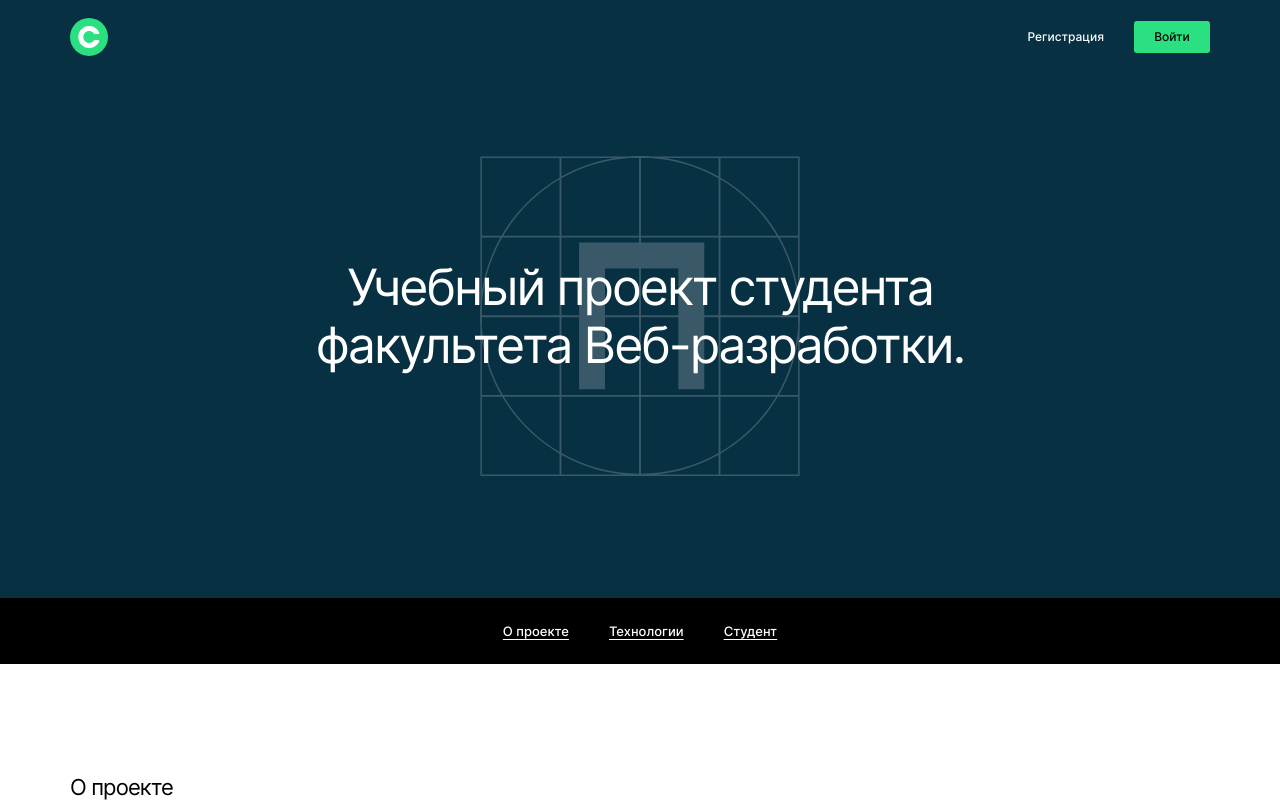
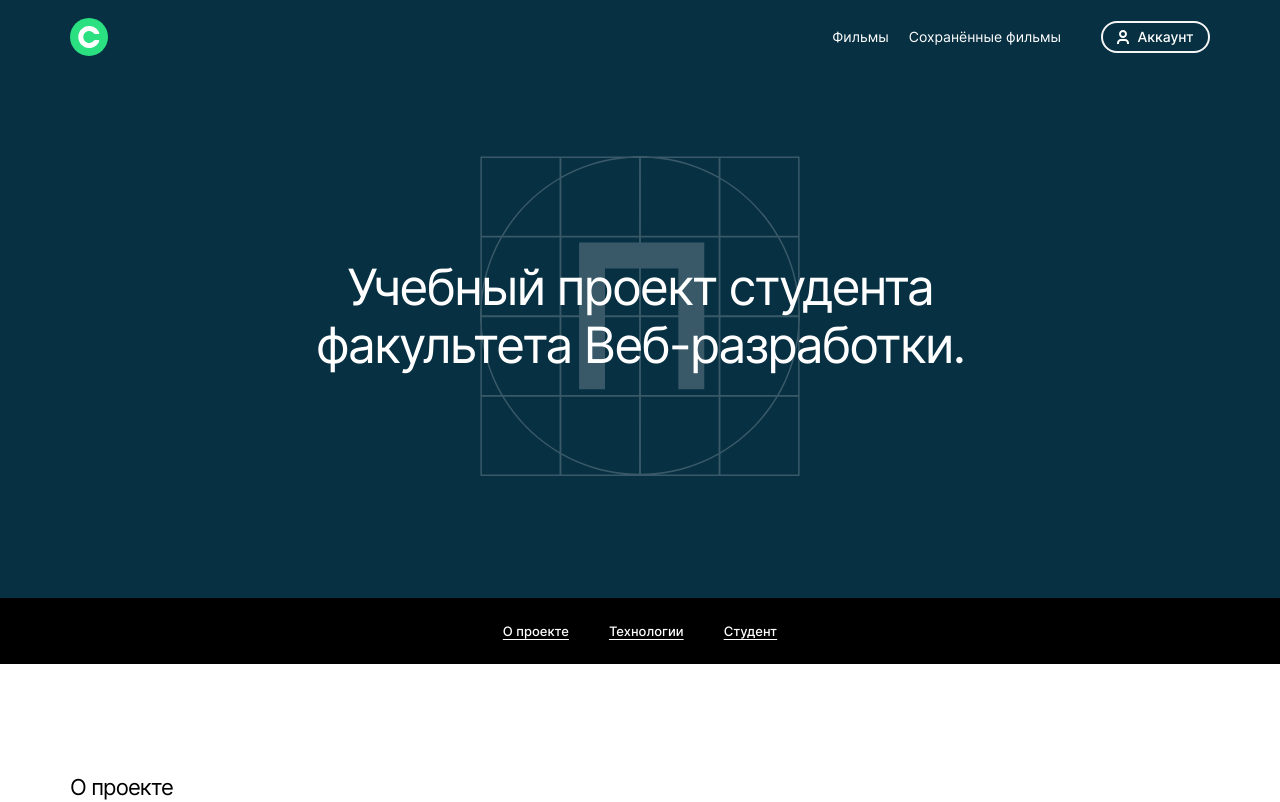
Before and after one commit to aumetros/movies-explorer-frontend, a React (Create React App) app: page / in a window 1280 px wide. Shown: the top 802 px of the page. Built offline with nearby package versions, Linux system fonts and the light colour scheme.

Commit message:
Реализовано меню главной страницы после логина

```diff
--- a/src/components/App/App.js
+++ b/src/components/App/App.js
@@ -53,7 +53,7 @@ function App() {
     <div className="app">
       <Layout>
         <Routes>
-          <Route path="/" element={<Main />} />
+          <Route path="/" element={<Main loggedIn={isLoggedIn} />} />
           <Route path="/signup" element={<Register onSubmit={handleRegisterSubmit} />} />
           <Route path="/signin" element={<Login onSubmit={handleLoginSubmit} />} />
           <Route path="/movies" element={<ProtectedRouteElement loggedIn={isLoggedIn} element={Movies} />} />
--- a/src/components/Header/Header.js
+++ b/src/components/Header/Header.js
@@ -2,7 +2,7 @@ import "./Header.css";
 import Navigation from "../Navigation/Navigation";
 import { Link } from "react-router-dom";
 
-function Header({ isMain }) {
+function Header({ isMain, loggedIn }) {
   return (
     <header
       className={`header ${
@@ -12,7 +12,7 @@ function Header({ isMain }) {
       <Link to="/" className="header__logo-link">
         <div className="header__logo"></div>
       </Link>
-      <Navigation isMain={isMain} />
+      <Navigation isMain={isMain} loggedIn={loggedIn} />
     </header>
   );
 }
--- a/src/components/Main/Main.js
+++ b/src/components/Main/Main.js
@@ -8,10 +8,10 @@ import AboutMe from "../AboutMe/AboutMe";
 import Portfolio from "../Portfolio/Portfolio";
 import Footer from "../Footer/Footer";
 
-function Main() {
+function Main({ loggedIn }) {
   return (
     <section className="main">
-      <Header isMain={true} />
+      <Header isMain={true} loggedIn={loggedIn} />
       <main>
         <Promo />
         <NavTab />
--- a/src/components/Navigation/Navigation.css
+++ b/src/components/Navigation/Navigation.css
@@ -9,6 +9,12 @@
   justify-content: space-between;
 }
 
+.navigation__links-container {
+  display: flex;
+  gap: 20px;
+  margin-right: 10px;
+}
+
 .navigation__link {
   text-decoration: none;
   color: #000000;
@@ -18,10 +24,40 @@
   line-height: 16px;
 }
 
+.navigation__link_type_main {
+  color: #ffffff;
+  font-size: 14px;
+  font-weight: 400;
+  line-height: 18px;
+}
+
 .navigation__link_type_movies {
   font-size: 13px;
   line-height: 18px;
   font-weight: 400;
+}
+
+.navigation__link_type_main-profile {
+  min-width: 109px;
+  min-height: 32px;
+  color: #ffffff;
+  border: 2px solid #F5F5F5;
+  border-radius: 20px;
+  box-sizing: border-box;
+  font-size: 14px;
+  display: flex;
+  justify-content: center;
+  align-items: center;
+  gap: 8px;
+}
+
+.navigation__profile-icon-main {
+  width: 12px;
+  height: 14px;
+  background-image: url(../../images/profile-icon-wh.svg);
+  background-size: 12px 14px;
+  background-position: center;
+  background-repeat: no-repeat;
 }
 
 .navigation__link_type_profile {
@@ -91,12 +127,24 @@
   background-color: transparent;
 }
 
+.navigation__mob-menu-icon_type_main {
+  background-image: url(../../images/mob-menu-icon-wh.svg);
+}
+
 @media screen and (max-width: 768px) {
   .navigation__links {
     display: none;
   }
 
   .navigation__profile {
+    display: none;
+  }
+
+  .navigation__links-container {
+    display: none;
+  }
+
+  .navigation__link_type_main-profile {
     display: none;
   }
 
--- a/src/components/Navigation/Navigation.js
+++ b/src/components/Navigation/Navigation.js
@@ -3,7 +3,7 @@ import React from "react";
 import { Link, NavLink } from "react-router-dom";
 import MobileMenu from "../MobileMenu/MobileMenu";
 
-function Navigation({ isMain }) {
+function Navigation({ isMain, loggedIn }) {
   const [isMobMenuClicked, setIsMobMenuClicked] = React.useState(false);
 
   function handleMobMenuClick() {
@@ -11,7 +11,39 @@ function Navigation({ isMain }) {
   }
 
   function handleNavBar() {
-    if (isMain) {
+    if (isMain && loggedIn) {
+      return (
+        <nav className="navigation">
+          <div className="navigation__links-container">
+            <Link
+              to="/movies"
+              className="navigation__link navigation__link_type_main"
+            >
+              Фильмы
+            </Link>
+            <Link
+              to="/saved-movies"
+              className="navigation__link navigation__link_type_main"
+            >
+              Сохранённые фильмы
+            </Link>
+          </div>
+          <Link
+            to="/profile"
+            className="navigation__link navigation__link_type_main-profile"
+          >
+            <div className="navigation__profile-icon-main"></div>
+            Аккаунт
+          </Link>
+          <button
+            className="navigation__mob-menu-icon navigation__mob-menu-icon_type_main"
+            type="button"
+            onClick={handleMobMenuClick}
+          ></button>
+          <MobileMenu isOpen={isMobMenuClicked} onClose={handleMobMenuClick} />
+        </nav>
+      );
+    } else if (isMain) {
       return (
         <nav className="navigation">
           <Link
```
Also changed, not shown: src/images/mob-menu-icon-wh.svg (added), src/images/profile-icon-wh.svg (added).
